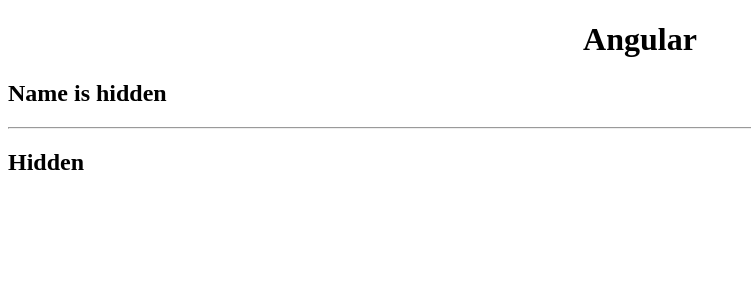
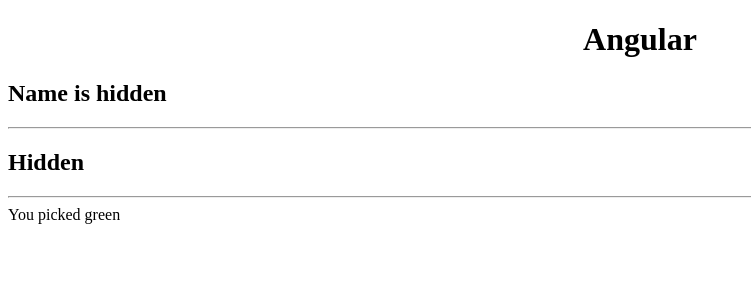
Before and after one commit to mohaimenkhalid/Angular, an Angular app: page / in a window 1280 px wide. Shown: the top 300 px of the page, without its empty margins (0-751 px from the left). Built offline with nearby package versions, Linux system fonts and the light colour scheme.

Commit message:
ngSwitch Derective

```diff
--- a/src/app/directives/directives.component.ts
+++ b/src/app/directives/directives.component.ts
@@ -18,11 +18,16 @@
     <ng-template #elseBlock>
       <h2>Hidden</h2>
     </ng-template>
+    <hr>
+    <div [ngSwitch]="color">
+        <div *ngSwitchCase="'red'">You picked red</div>
+        <div *ngSwitchCase="'green'">You picked green</div>
+    </div>
   `,
   styleUrls: ['./directives.component.css']
 })
 export class DirectivesComponent implements OnInit {
-
+  public color = 'green';
   public displayName = false;
   constructor() { }
 
```
